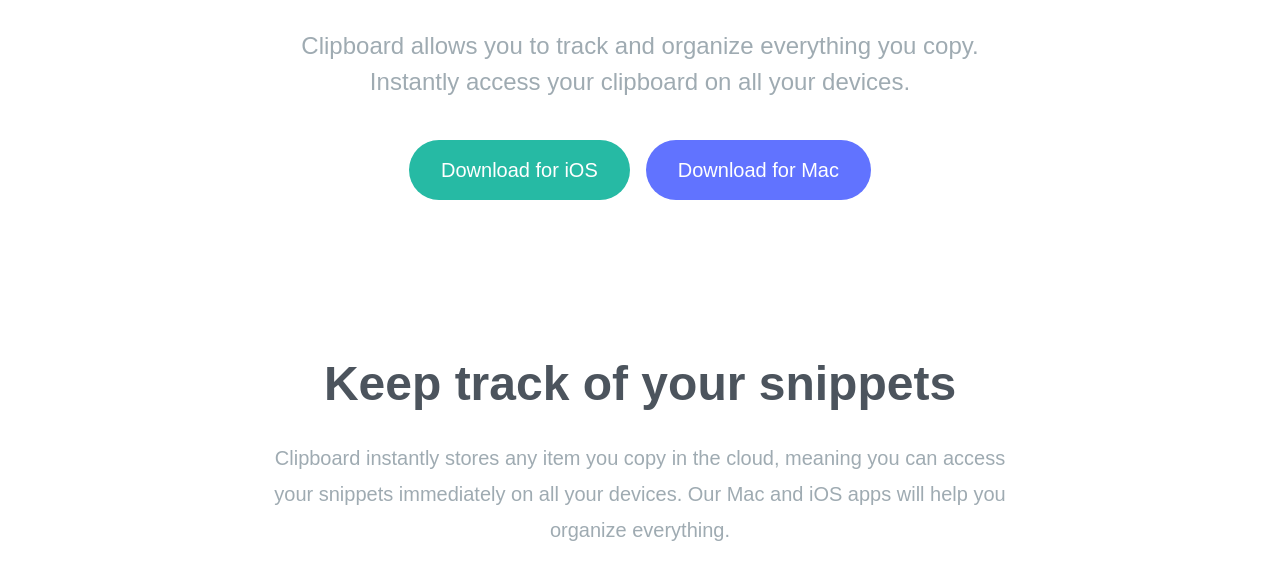
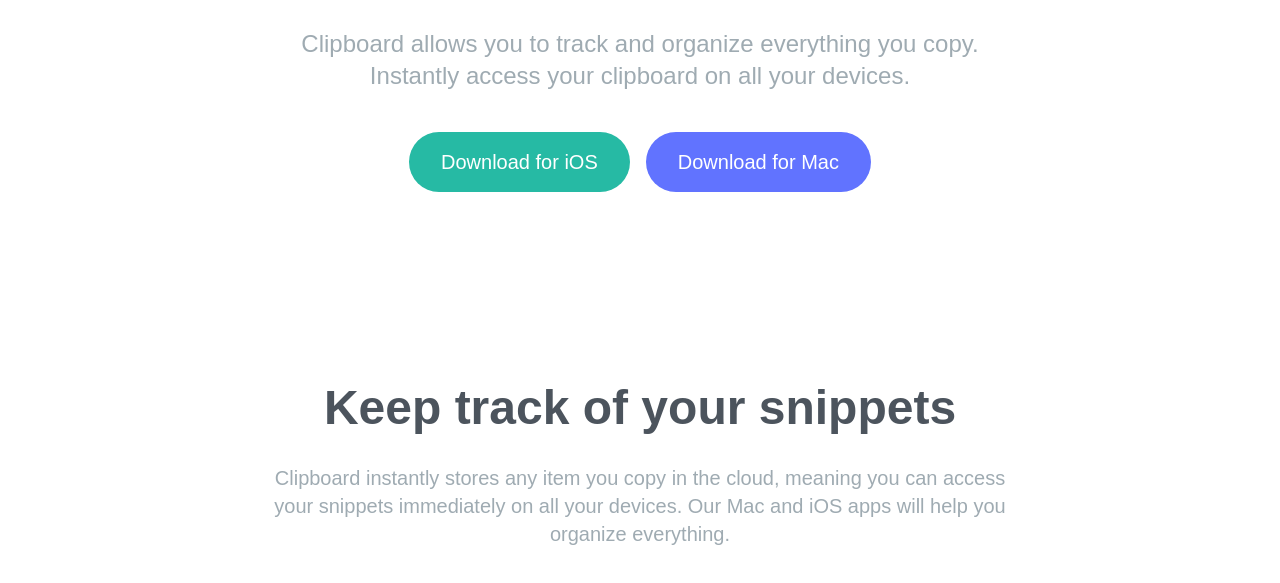
Before and after one commit to gaurav-shrestha/Download-Page, a website: page index.html in a window 1280 px wide. Shown: the part 369-952 px from the top of the page. After the commit the page ends 925 px from the top, so only its background shows below. Drawn offline with Linux system fonts and the light colour scheme; a web font is replaced by a local one.

Commit message:
custom css class created

```diff
--- a/index.html
+++ b/index.html
@@ -15,25 +15,26 @@
         <div id="main-container">
             <!-- Brand Section -->
             <section id="brand">
-                <div class="flex flex-col justify-center items-center max-w-6xl mx-auto py-16 px-10">
+                <div class="section-container flex flex-col justify-center items-center pt-16 px-10 mb-40">
                     <img src="images/logo.svg" alt="" class="mx-auto my-16" />
-                    <h3 class="font-bold text-4xl w-full text-center mb-8 text-darkGrayishBlue md:text-5xl">A history of everything you copy</h3>
-                    <p class="text-2xl leading-9 text-center max-w-3xl mb-2 text-grayishBlue">
-                        Clipboard allows you to track and organize everything you copy. Instantly access your clipboard on all your devices.
-                    </p>
+                    <h3>A history of everything you copy</h3>
+                    <p class="text-2xl">Clipboard allows you to track and organize everything you copy. Instantly access your clipboard on all your devices.</p>
                     <!-- Download Buttons -->
-                    <div class="flex flex-col space-y-6 text-white text-center text-xl w-full my-8 md:space-y-0 md:flex-row md:justify-center md:space-x-4">
-                        <a href="#" class="rounded-full px-8 py-4 transition duration-200 hover:bg-opacity-80 bg-strongCyan">Download for iOS</a>
-                        <a href="#" class="rounded-full px-8 py-4 transition duration-200 hover:bg-opacity-80 bg-lightBlue">Download for Mac</a>
+                    <div class="flex flex-col space-y-6 text-white text-xl w-full my-8 md:space-y-0 md:flex-row md:justify-center md:space-x-4">
+                        <a href="#" class="download-btn bg-strongCyan">Download for iOS</a>
+                        <a href="#" class="download-btn bg-lightBlue">Download for Mac</a>
                     </div>
                 </div>
             </section>
 
             <!-- Details Section -->
             <section id="details">
-                <div class="flex flex-col justify-center items-center max-w-6xl mx-auto py-16 px-10">
-                    <h3 class="font-bold text-4xl w-full text-center mb-8 text-darkGrayishBlue md:text-5xl">Keep track of your snippets</h3>
-                    <p class="text-xl leading-9 text-center max-w-3xl mb-2 text-grayishBlue">Clipboard instantly stores any item you copy in the cloud, meaning you can access your snippets immediately on all your devices. Our Mac and iOS apps will help you organize everything.</p>
+                <div class="section-container flex flex-col justify-center items-center px-10">
+                    <h3>Keep track of your snippets</h3>
+                    <p class="text-xl">
+                        Clipboard instantly stores any item you copy in the cloud, meaning you can access your snippets immediately on all your devices. Our Mac and iOS apps will help you organize
+                        everything.
+                    </p>
                 </div>
             </section>
         </div>
--- a/input.css
+++ b/input.css
@@ -1,6 +1,25 @@
 @tailwind base;
 @tailwind components;
 @tailwind utilities;
+
+@layer base {
+    h3 {
+        @apply font-bold text-4xl w-full mb-8 text-darkGrayishBlue md:text-5xl;
+    }
+    p {
+        @apply leading-9 max-w-3xl mb-2 text-grayishBlue;
+    }
+}
+
+@layer components {
+    .download-btn {
+        @apply rounded-full px-8 py-4 transition duration-200 hover:bg-opacity-80;
+    }
+}
+
+.section-container {
+    @apply max-w-6xl text-center mx-auto;
+}
 
 body {
     background-image: url("/images/bg-header-mobile.png");
```
Also changed, not shown: css/style.css.
